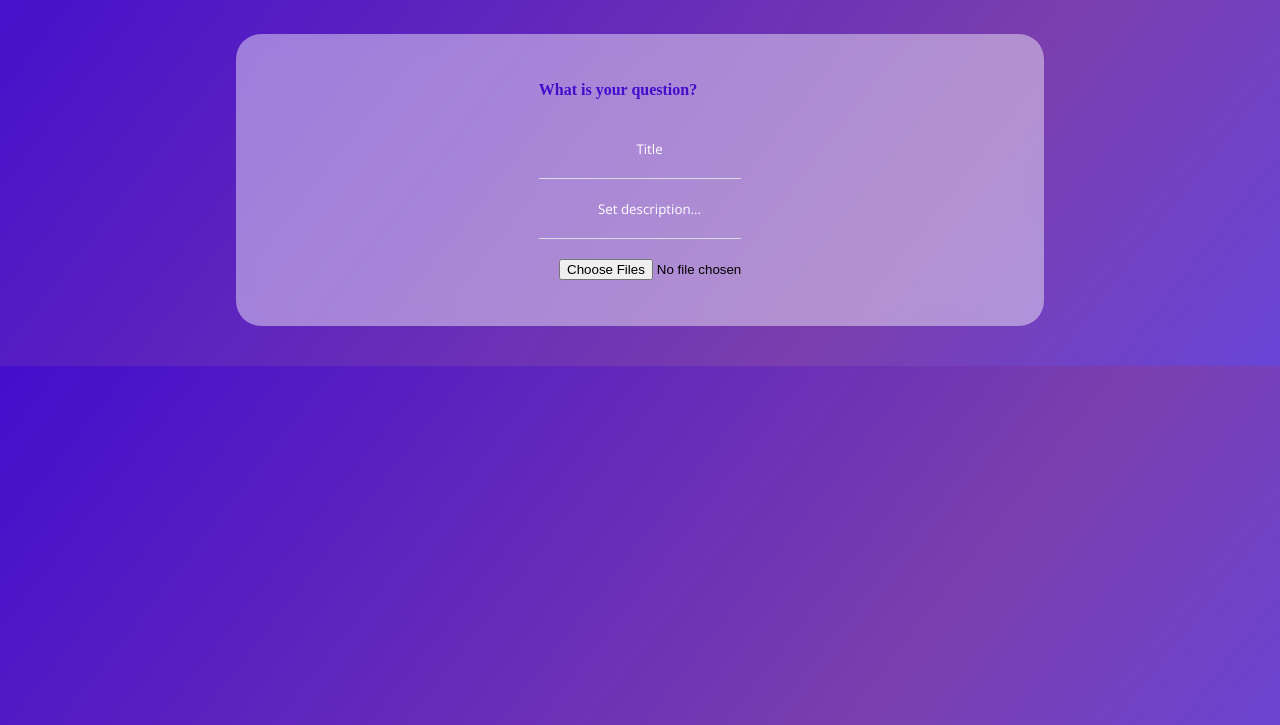
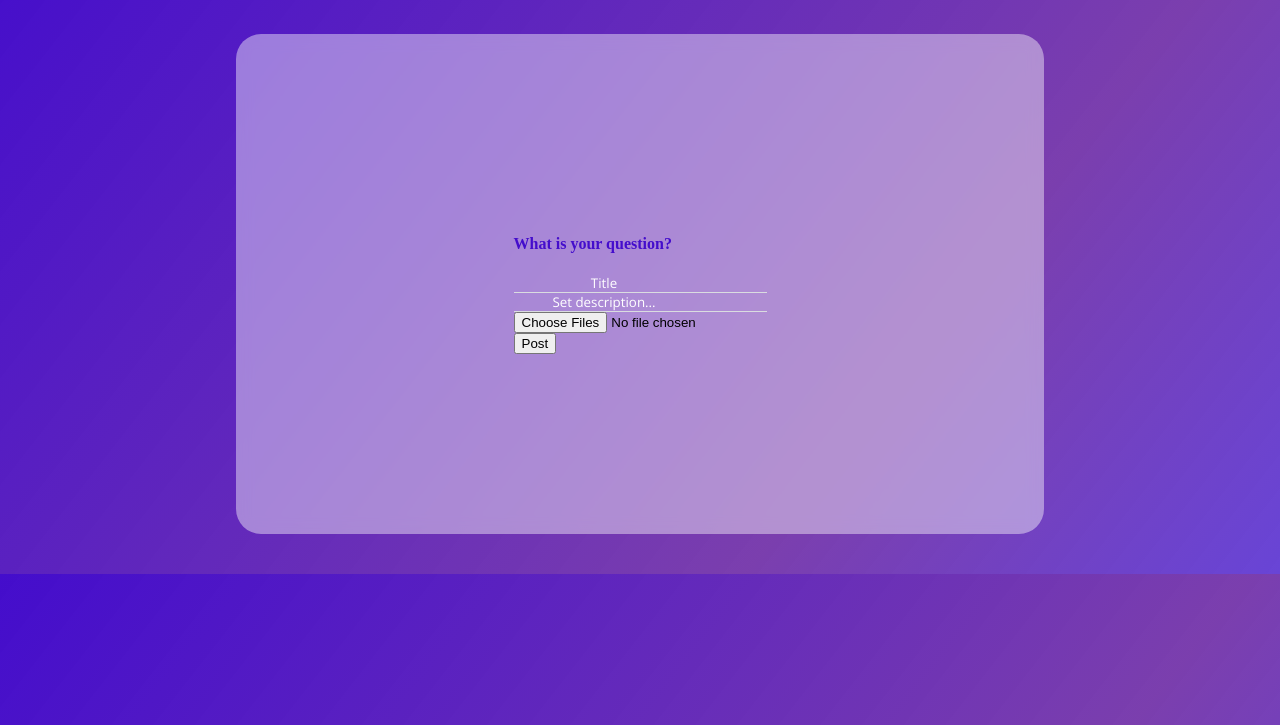
Before and after one commit to ZienabAlr/duckTalk, a PHP site: page / in a window 1280 px wide. Shown: the part 75-800 px from the top of the page. Run offline with PHP 8.4, Linux system fonts and the light colour scheme; tables that the repository leaves empty or names only in its code hold one stand-in row (values such as "Sample post"); some web fonts are replaced.

Commit message:
post added

```diff
--- /dev/null
+++ b/classes/Post.php
@@ -0,0 +1,59 @@
+<?php
+
+
+class Post {
+    private $title;
+private $description;
+private $image;
+
+public function setTitle($title) {
+
+    $this->title = $title;
+    return $this;
+}
+
+public function getTitle(){
+    return $this->title;
+}
+
+public function setDescription($description) {
+
+    $this->description = $description;
+    return $this;
+}
+
+public function getDescription(){
+    return $this->description;
+}
+
+public function setImage($image) {
+
+    $this->image = $image;
+    return $this;
+}
+
+public function getImage(){
+    return $this->image;
+}
+
+    public function create_post(){
+
+        $conn = Db::getConnection();
+        $statement = $conn->prepare("INSERT INTO post (title, description, image) VALUES (:title, :description, :image)");
+        $statement->bindValue("title", $this->title);
+        $statement->bindValue("description", $this->description);
+        $statement->bindValue("image", $this->image);
+        return $statement->execute();
+
+        //strtolower converts a string to lowercase.--> verandert hoofdletters naar kleine letters
+    }
+
+    public static function show_post(){
+
+        $conn = Db::getConnection();
+        $statement = $conn->prepare("SELECT * FROM post");
+        $statement->execute();
+        return $statement->fetchAll(PDO::FETCH_ASSOC);
+
+    }
+}
--- a/css/main.css
+++ b/css/main.css
@@ -29,6 +29,7 @@ body{
 .postform{
 
    margin: 40px 18%;
+   height: 500px;
    display: flex;
    flex-wrap: wrap;
    justify-content: center;
@@ -40,14 +41,17 @@ body{
 
 }
 
-.post{
+/*.post{
 
-    padding: 10%;
-}
+    /* padding: 10% 20%; */
+    /* width: 150%; */
+    /* margin: 0% 30%; */
+/* } */
 
 .border-bottom{
 
     border-bottom:1px solid #dadce0 ;
+    /* width: 100px; */
 
 }
 
@@ -55,13 +59,16 @@ body{
 
     background-color:transparent;
     border: 0px;
+    /* width: 200%; */
+    /* height: 100px; */
 
 }
 
-.inputveld{
+/*.inputveld{
 
-    padding: 10% ;
-}
+    /* padding: 10% ;   */
+
+/* } */
 
 .input:focus{
 
--- a/index.php
+++ b/index.php
@@ -1,4 +1,39 @@
 <?php
+
+
+include_once("bootstrap.php");
+$conn = Db::getConnection();
+
+if(isset($_POST['submit'])){
+
+	$post= new Post();
+
+	$title= $post->setTitle($_POST["title"]);
+	$description= $post->setDescription($_POST["explain"]);
+	//upload een afbeelding/document
+
+	$img_name= $_FILES['file']['name'];
+	$tmp_name= $_FILES['file'][ 'tmp_name'];
+	$img_size=$_FILES['file']['size'];
+
+	if($img_size > 5000000){
+
+		$message= "Sorry, your file is too large.";
+	}else{
+		$upload_dir='uploads/';
+		$imgExt=strtolower(pathinfo($img_name,PATHINFO_EXTENSION));
+		// echo($imgExt);
+
+		$valid_extensions= ['jpeg', 'jpg', 'png', 'gif', 'pdf'];
+		$picProfile=rand(1000,1000000).".".$imgExt;
+		move_uploaded_file($tmp_name,$upload_dir.$picProfile);
+		$image= $post->setImage($picProfile);
+		$post->create_post();
+	}
+
+
+}
+$posts = Post::show_post();
 
 
 ?><!DOCTYPE html>
@@ -37,6 +72,10 @@
                         <input type="file" class="input" name="file" value="" multiple="">
                     </div>
 
+                    <div class="sbmt-btn">
+					    <input type="submit" id="submitBtn" class="font actBtn" name="submit" value="Post">
+				    </div>
+
                 </div>
 
             </form>
```
